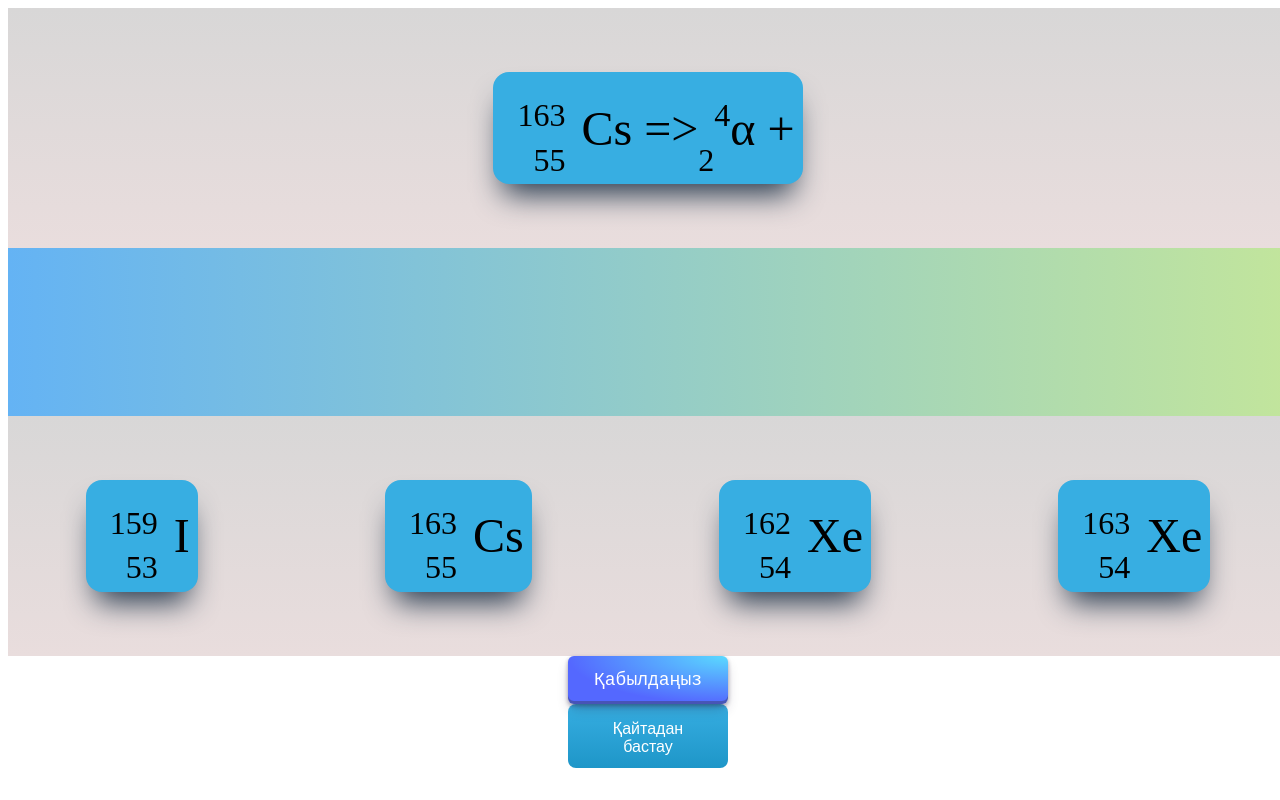
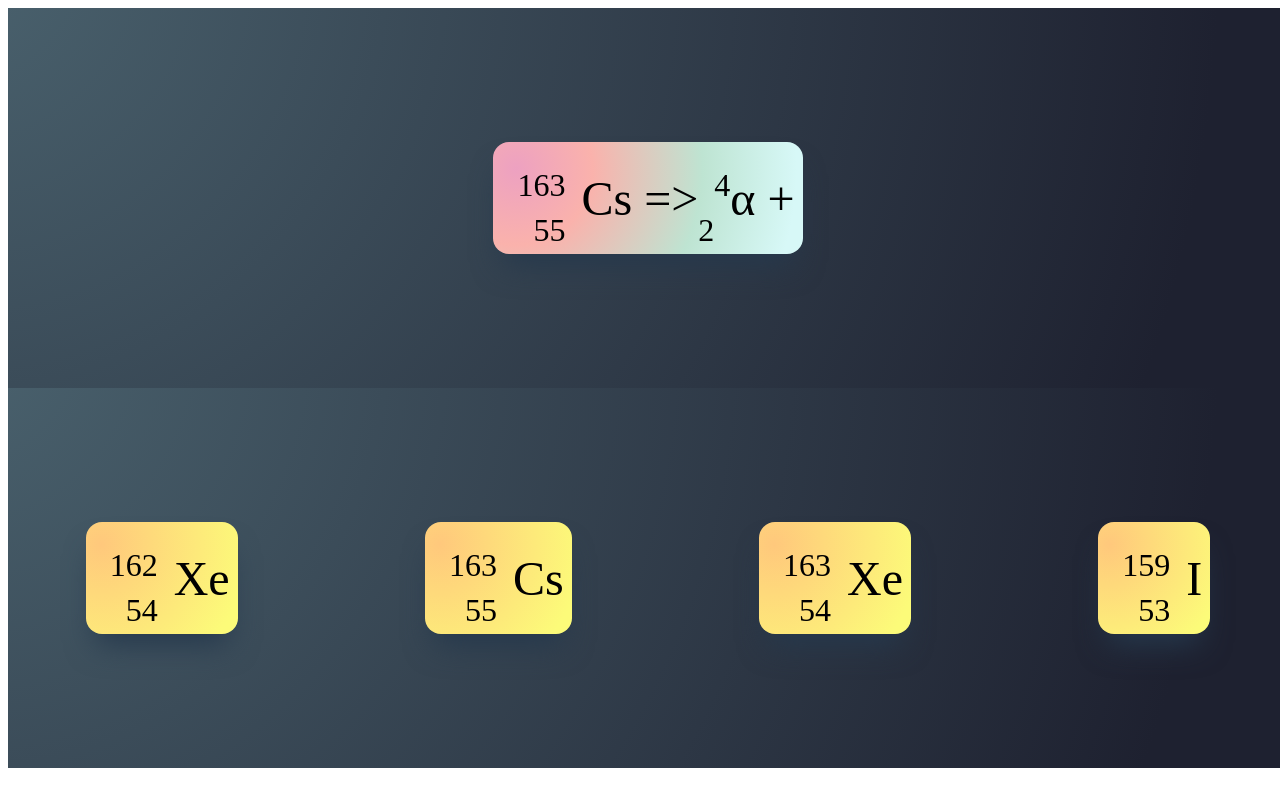
Before and after one commit to forhimedu/radioactivity, a plain HTML site: page index.html in a window 1280 px wide. Drawn offline with Linux system fonts and the light colour scheme.

Commit message:
Add files via upload

```diff
--- a/index.html
+++ b/index.html
@@ -11,15 +11,9 @@
     <div id="container">
         <div class="row" id="question">
         </div>
-        <div class="row" id="answers">
-
-        </div>
         <div class="row" id="choices">
         </div>
-        <div class="buttons">
-            <button id="submitButton">Қабылдаңыз</button>
-            <button id="restart">Қайтадан бастау</button>
-        </div>
+
 
     </div>
 </body>
--- a/script.js
+++ b/script.js
@@ -1,8 +1,6 @@
 const choices = document.getElementById('choices');
-const answers = document.getElementById('answers');
 const question = document.getElementById('question');
 const submitButton = document.getElementById('submitButton');
-const restartButton = document.getElementById('restart')
 
 
 const elemData =
@@ -504,6 +502,24 @@ function checkParticle(particle, array) {
     return returnValue;
 }
 
+function shuffle(array) {
+    let currentIndex = array.length,  randomIndex;
+
+    // While there remain elements to shuffle.
+    while (currentIndex > 0) {
+
+      // Pick a remaining element.
+      randomIndex = Math.floor(Math.random() * currentIndex);
+      currentIndex--;
+
+      // And swap it with the current element.
+      [array[currentIndex], array[randomIndex]] = [
+        array[randomIndex], array[currentIndex]];
+    }
+
+    return array;
+  }
+
 
 function modifyChoices(elem, particle, particleArr) {
     const arr = [
@@ -540,73 +556,41 @@ function App(){
     question.appendChild(spanQuestion);
 
     //the variants of the test
-    const variants = modifyChoices(element, particle, particlesData);
+    const oldVariants = modifyChoices(element, particle, particlesData);
+    const variants = shuffle(oldVariants);
 
     variants.forEach( elem => {
         const spanChoice = document.createElement('span');
-        spanChoice.classList.add('draggables');
-        spanChoice.setAttribute('draggable', "true");
         if (elem.type == particle.name) {
             spanChoice.id = 'ans';
         } else {
             spanChoice.id = `${elemStringify(elem.element.newElement)}`;
         }
         spanChoice.innerHTML = elemStringify(elem.element.newElement);
+        spanChoice.addEventListener('click', (e) => {
+            if ((e.target.id == 'ans' && e.target.tagName == 'SPAN') || ((e.target.tagName == 'SUP' || 'SUB') && e.target.parentNode.id =='ans')){
+                question.innerHTML = "";
+                choices.innerHTML = "";
+                App();
+            } else {
+                if (e.target.tagName == 'SPAN') {
+                    e.target.classList.add('red');
+                } else if (e.target.tagName == 'SUP' || 'SUB'){
+                    e.target.parentNode.classList.add('red');
+                }
+            }
+        })
+
+
         choices.appendChild(spanChoice);
     })
 
 
-    //draggable code
-    let draggables = document.querySelectorAll('.draggables');
-    for(const draggableElement of draggables) {
-    draggableElement.addEventListener('dragstart', e => {
-        let selected = e.target;
-        console.log(selected);
-        answers.addEventListener('dragover', e => {
-            e.preventDefault();
-        })
-        answers.addEventListener('drop', e => {
-            if (selected == null) {
-
-            } else {
-                answers.appendChild(selected);
-                selected = null;
-            }
-
-        })
-        choices.addEventListener('dragover', e => {
-            e.preventDefault();
-        })
-        choices.addEventListener('drop', e => {
-            if (selected == null) {
-            }
-            else {
-            choices.appendChild(selected);
-            selected = null;
-            }
 
 
-        })
-    })
-    }
 
 
-    submitButton.addEventListener('click', () => {
-        if ( answers.querySelector('#ans') ) {
-            const ans = document.querySelector('#ans');
-            question.appendChild(ans);
-            const spanAns = document.createElement('h1');
-            spanAns.innerHTML = 'Жауабыңыз дұрыс секілді, қайтадан бастауды басыңыз'
-            answers.appendChild(spanAns);
-        }
-    })
 
-    restartButton.addEventListener('click', () => {
-        question.innerHTML = "";
-        answers.innerHTML = "";
-        choices.innerHTML = "";
-        App();
-    })
 
 }
 
--- a/style.css
+++ b/style.css
@@ -26,18 +26,13 @@ span, div, h1 {
 #question {
     display: flex;
     justify-content: space-around;
-    background-image: linear-gradient(rgb(216, 215, 215), rgb(233, 221, 221));
+    background: radial-gradient(circle at -4% -12.9%, rgb(74, 98, 110) 0.3%, rgb(30, 33, 48) 90.2%);
 }
 
-#answers {
-    background: #c2e59c;  /* fallback for old browsers */
-    background: -webkit-linear-gradient(to right, #64b3f4, #c2e59c);  /* Chrome 10-25, Safari 5.1-6 */
-    background: linear-gradient(to right, #64b3f4, #c2e59c); /* W3C, IE 10+/ Edge, Firefox 16+, Chrome 26+, Opera 12+, Safari 7+ */
-;
-}
+
 
 #choices {
-    background-image: linear-gradient(rgb(216, 215, 215), rgb(233, 221, 221));
+  background: radial-gradient(circle at -4% -12.9%, rgb(74, 98, 110) 0.3%, rgb(30, 33, 48) 90.2%);
     flex-wrap: wrap;
 }
 
@@ -68,93 +63,14 @@ span sup {
     left: 1rem;
 }
 
-.buttons {
-    display: flex;
-    flex-direction: column;
+.red {
+  filter: invert(30%);
 }
 
-button {
-    display: flex;
-    height: 1.5rem;
-    width: 10rem;
-    justify-content: center;
-    margin: 0 auto;
+#choices span {
+  background: radial-gradient(circle at 10% 20%, rgb(255, 200, 124) 0%, rgb(252, 251, 121) 90%);
 }
 
-
-#submitButton {
-  align-items: center;
-  appearance: none;
-  background-image: radial-gradient(100% 100% at 100% 0, #5adaff 0, #5468ff 100%);
-  border: 0;
-  border-radius: 6px;
-  box-shadow: rgba(45, 35, 66, .4) 0 2px 4px,rgba(45, 35, 66, .3) 0 7px 13px -3px,rgba(58, 65, 111, .5) 0 -3px 0 inset;
-  box-sizing: border-box;
-  color: #fff;
-  cursor: pointer;
-  display: inline-flex;
-  font-family: "JetBrains Mono",monospace;
-  height: 48px;
-  justify-content: center;
-  line-height: 1;
-  list-style: none;
-  overflow: hidden;
-  padding-left: 16px;
-  padding-right: 16px;
-  position: relative;
-  text-align: left;
-  text-decoration: none;
-  transition: box-shadow .15s,transform .15s;
-  user-select: none;
-  -webkit-user-select: none;
-  touch-action: manipulation;
-  white-space: nowrap;
-  will-change: box-shadow,transform;
-  font-size: 18px;
+#question span {
+  background: radial-gradient(circle at 7.5% 24%, rgb(237, 161, 193) 0%, rgb(250, 178, 172) 25.5%, rgb(190, 228, 210) 62.3%, rgb(215, 248, 247) 93.8%);
 }
-
-#submitButton:focus {
-  box-shadow: #3c4fe0 0 0 0 1.5px inset, rgba(45, 35, 66, .4) 0 2px 4px, rgba(45, 35, 66, .3) 0 7px 13px -3px, #3c4fe0 0 -3px 0 inset;
-}
-
-#submitButton:hover {
-  box-shadow: rgba(45, 35, 66, .4) 0 4px 8px, rgba(45, 35, 66, .3) 0 7px 13px -3px, #3c4fe0 0 -3px 0 inset;
-  transform: translateY(-2px);
-}
-
-#submitButton:active {
-  box-shadow: #3c4fe0 0 3px 7px inset;
-  transform: translateY(2px);
-}
-
-
-
-/* CSS */
-#restart {
-  background-image: linear-gradient(-180deg, #37AEE2 0%, #1E96C8 100%);
-  border-radius: .5rem;
-  box-sizing: border-box;
-  color: #FFFFFF;
-  display: flex;
-  font-size: 16px;
-  justify-content: center;
-  padding: 1rem 1.75rem;
-  text-decoration: none;
-  width: 10rem;
-  height: 4rem;
-  border: 0;
-  cursor: pointer;
-  user-select: none;
-  -webkit-user-select: none;
-  touch-action: manipulation;
-}
-
-#restart:hover {
-  background-image: linear-gradient(-180deg, #1D95C9 0%, #17759C 100%);
-}
-
-@media (min-width: 768px) {
-  #restart {
-    padding: 1rem 2rem;
-  }
-}
```
